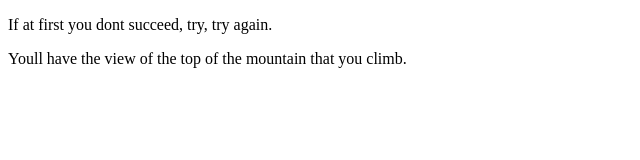
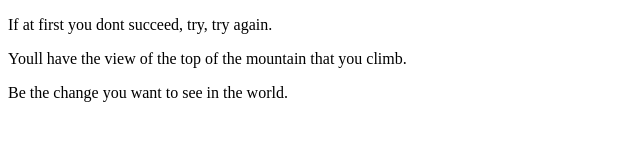
Before and after one commit to Wendelsena/frases.devjr, a plain HTML site: page index.html in a window 1280 px wide. Shown: the whole page, without its empty margins (0-640 px from the left). Drawn offline with Linux system fonts and the light colour scheme.

Commit message:
frase motivacional 3

```diff
--- a/index.html
+++ b/index.html
@@ -9,5 +9,6 @@
 <body>
     <p> If at first you dont succeed, try, try again. </p>
     <p> Youll have the view of the top of the mountain that you climb. </p>
+    <p> Be the change you want to see in the world. </p>
 </body>
 </html>
```
